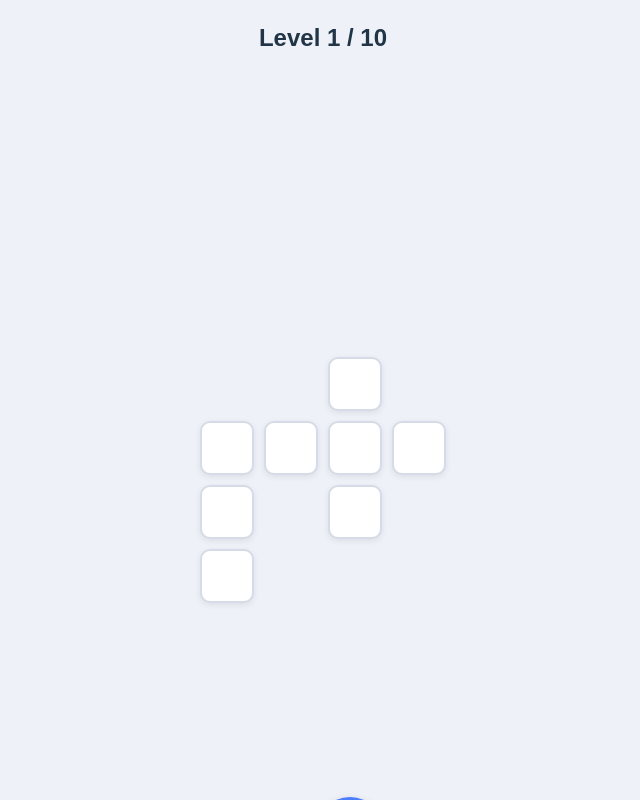
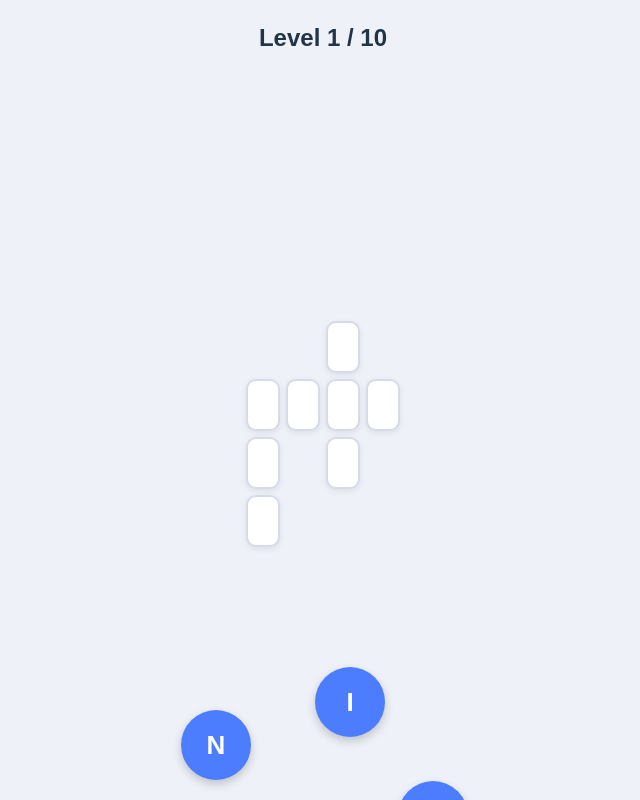
Before and after one commit to firoz3130/Fross, a React (Vite) app: page / in a window 1280 px wide. Shown: the top 800 px of the page, without its empty margins (317-957 px from the left). Built offline with nearby package versions, Linux system fonts and the light colour scheme.

Commit message:
fix:layout, words

```diff
--- a/index.html
+++ b/index.html
@@ -1,11 +1,11 @@
 <!doctype html>
 <html lang="en">
-  <head>
-    <meta charset="UTF-8" />
-    <link rel="icon" type="image/svg+xml" href="/vite.svg" />
-    <meta name="viewport" content="width=device-width, initial-scale=1.0" />
-    <title>word-game</title>
-  </head>
+<head>
+  <meta charset="UTF-8" />
+  <meta name="viewport" content="width=device-width, initial-scale=1.0" />
+  <link rel="icon" type="image/svg+xml" href="/fross.png" />
+  <title>FROSS</title>
+</head>
   <body>
     <div id="root"></div>
     <script type="module" src="/src/main.tsx"></script>
--- a/src/App.css
+++ b/src/App.css
@@ -1,38 +1,74 @@
+html, body {
+  overflow-x: hidden;
+  margin: 0;
+  padding: 0;
+}
+
 body {
   font-family: Arial, Helvetica, sans-serif;
   background: #eef2f8;
+  margin: 0;
+  height: 100vh;
   display: flex;
   justify-content: center;
 }
 
 .game {
-  text-align: center;
+  width: 100%;
+  max-width: 500px;
+
+  display: flex;
+  flex-direction: column;
+  align-items: center;
+
+  justify-content: space-between;
+
+  height: 100vh;
+  padding: 10px 0;
 }
 
 /* BOARD */
+.board {
+  margin-top: 10px;
 
-.board {
-  margin-top: 40px;
+  width: 100%;
+  max-width: 420px;
+
+  display: flex;
+  flex-direction: column;
+  align-items: center;
+
+  flex-grow: 1;
+  justify-content: center;
+
+  padding: 0 10px;
+  box-sizing: border-box;
+  transform-origin: top center;
+
 }
 
 .row {
   display: flex;
   justify-content: center;
+  flex-wrap: nowrap;
+  max-width: 100%;
 }
 
 .cell {
-  width: 50px;
-  height: 50px;
+  width: min(11vw, 48px);
+  height: min(11vw, 48px);
+
   border-radius: 10px;
   border: 2px solid #d6dbea;
-  margin: 5px;
+
+  margin: 3px;
 
   display: flex;
   align-items: center;
   justify-content: center;
 
   font-weight: bold;
-  font-size: 22px;
+  font-size: min(5vw, 22px);
 
   background: white;
   color: #333;
@@ -48,33 +84,44 @@ body {
 
 .circle-container {
   position: relative;
-  margin: 60px auto 0;
+
+  width: 85vw;
+  max-width: 320px;
+
+  height: 85vw;
+  max-height: 320px;
+
+  margin-bottom: 20px;
+
   touch-action: none;
-  width:90vw;
-  max-width:320px;
-  height:320px;
 }
 
 .circle-letter {
   position: absolute;
   transform: translate(-50%, -50%);
 
-  width: 70px;
-  height: 70px;
+  width: clamp(55px, 16vw, 70px);
+  height: clamp(55px, 16vw, 70px);
+
   border-radius: 50%;
-
   border: none;
 
   background: #4c7dff;
   color: white;
 
-  font-size: 26px;
+  font-size: clamp(20px, 6vw, 26px);
   font-weight: bold;
 
   cursor: pointer;
 
   box-shadow: 0px 4px 10px rgba(0,0,0,0.2);
-  user-select:none;
+  user-select: none;
+
+  display: flex;
+  align-items: center;
+  justify-content: center;
+
+  line-height: 1;
 }
 
 .current-word {
```
Also changed, not shown: public/fross.png (added), src/data/words.txt.
